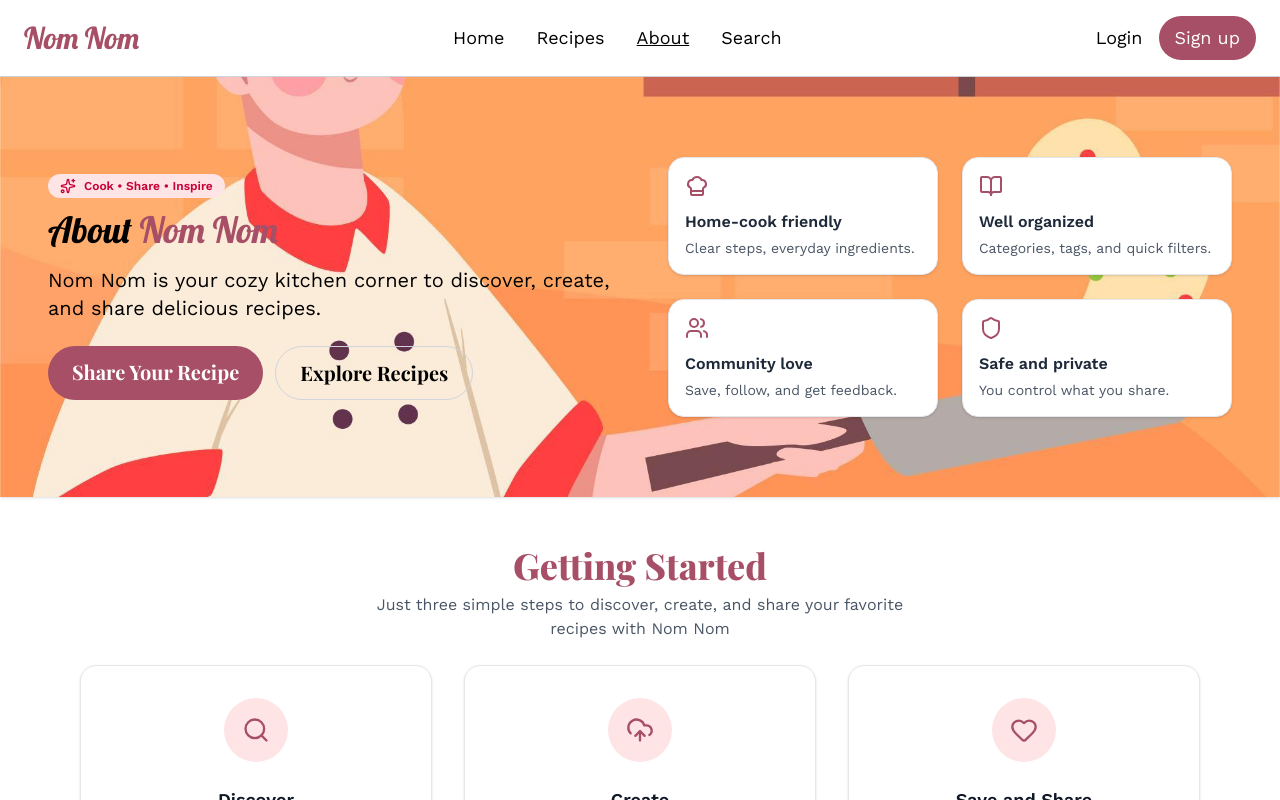
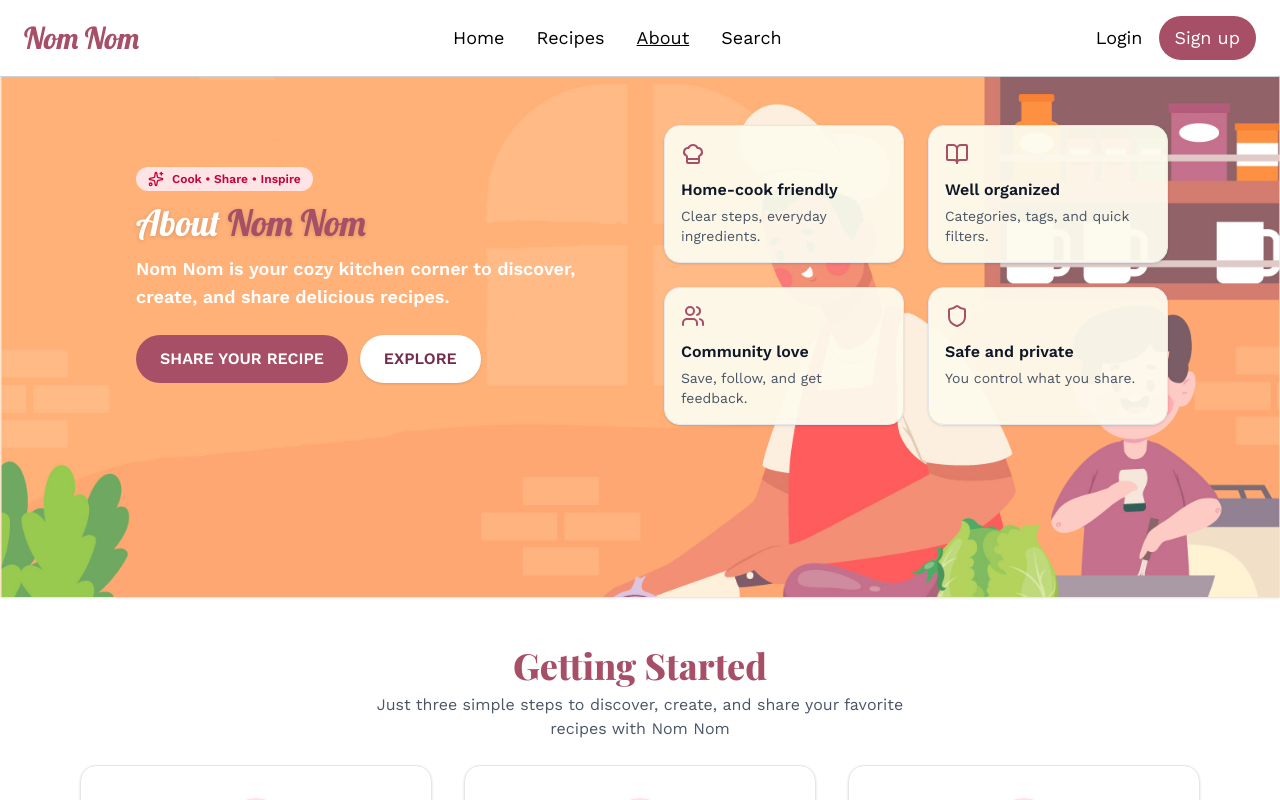
Before and after one commit to Tam-NhuBh/Food_Sharing_Frontend, a React (Vite) app: page /about in a window 1280 px wide. Shown: the top 800 px of the page. Built offline with nearby package versions, Linux system fonts and the light colour scheme; no server answers; a web font is replaced by a local one; what miragejs would draw is missing.

Commit message:
feat: edit 404 font, button font and about page

```diff
--- a/src/components/Hero/index.tsx
+++ b/src/components/Hero/index.tsx
@@ -4,55 +4,59 @@ import { features } from "../../constants";
 
 export default function Hero() {
   return (
-    <div className="relative min-w-screen grid max-w-6xl grid-cols-1 gap-10 px-6 py-20 md:grid-cols-2 md:items-center md:gap-14 md:px-10 lg:px-12">
+    <section className="relative min-h-[420px] md:min-h-[520px] overflow-hidden">
       <img
-        alt="Decor"
-        src="/cooking3.jpg"
-        className="pointer-events-none absolute inset-0 h-full w-full object-cover opacity-100"
+        src="/cooking2.JPG"
+        alt="Kitchen background"
+        className="absolute inset-0 h-full w-full object-cover object-[30%_50%] md:object-center"
       />
+        <div className="absolute inset-0 bg-white/15"></div>
 
-      <div className="z-10">
+
+      <div className="relative z-10 mx-auto grid max-w-6xl grid-cols-1 gap-8 px-6 py-12 md:grid-cols-2 md:items-center md:gap-12 md:px-10 lg:px-12">
+        <div className="max-w-xl p-5 rounded-2xl p-6">
           <div className="mb-3 inline-flex items-center gap-2 rounded-full bg-rose-100 px-3 py-1 text-rose-700">
             <Sparkles className="h-4 w-4" />
             <span className="text-xs font-semibold">Cook • Share • Inspire</span>
           </div>
-        <h1 className="text-2xl md:text-4xl font-lobster text-black mb-4">
+
+          <h1 className="mb-3 font-lobster text-3xl md:text-4xl text-white drop-shadow-sm">
             About <span className="text-primary">Nom Nom</span>
           </h1>
-        <p className="text-lg md:text-xl text-black mb-6">
+
+          <p className="mb-6 md:text-lg text-white font-semibold">
             Nom Nom is your cozy kitchen corner to discover, create, and share delicious recipes.
           </p>
+
           <div className="flex flex-wrap gap-3">
             <Link
               to="/recipes/add"
-            className="shrink-0 text-md md:text-xl bg-primary font-playfair text-white px-6 py-3 rounded-full font-bold hover:bg-[#732c4e] transition"
+              className="shrink-0 rounded-full bg-primary px-6 py-3 font-worksans uppercase text-white font-semibold hover:bg-[#732c4e] transition"
             >
               Share Your Recipe
             </Link>
-
             <Link
               to="/recipes"
-            className="shrink-0 text-md md:text-xl font-playfair text-black px-6 py-3 rounded-full border border-gray-300 font-bold hover:bg-gray-100 transition"
+              className="shrink-0 rounded-full shadow-sm px-6 py-3 font-worksans uppercase font-semibold text-[#732c4e] bg-white hover:bg-gray-100 transition"
             >
-            Explore Recipes
+              Explore
             </Link>
           </div>
         </div>
 
-      <div className="z-10">
         <div className="grid grid-cols-2 gap-4 md:gap-6">
           {features.map((f, idx) => (
             <div
               key={idx}
-              className="rounded-2xl border border-gray-200 bg-white p-4 shadow-sm hover:shadow-md transition"
+              className="rounded-2xl border border-gray-200 bg-cream/95 p-4 shadow-sm hover:shadow-md transition"
             >
               <f.icon className="h-6 w-6 text-primary" />
-              <h3 className="mt-3 font-semibold">{f.title}</h3>
+              <h3 className="mt-3 font-semibold text-gray-900">{f.title}</h3>
               <p className="mt-1 text-sm text-gray-600">{f.desc}</p>
             </div>
           ))}
         </div>
       </div>
-    </div>
+    </section>
   );
 }
--- a/src/components/Stats/index.tsx
+++ /dev/null
@@ -1,39 +0,0 @@
-import { motion } from "framer-motion";
-import { stats } from "../../constants";
-
-export default function Stats() {
-  return (
-    <div>
-      <div className="mb-6 text-center">
-        <h2 className="font-playfair font-extrabold text-primary text-3xl md:text-4xl">
-          Community
-        </h2>
-        <p className="mt-2 text-gray-600 max-w-xl mx-auto">
-          A growing community built around sharing and enjoying recipes
-        </p>
-      </div>
-
-      <div className="max-w-6xl mx-auto grid grid-cols-2 md:grid-cols-4 gap-6 text-center">
-        {stats.map((s, i) => (
-        <motion.div
-          key={i}
-          initial={{ opacity: 0, y: 20 }}
-          whileInView={{ opacity: 1, y: 0 }}
-          viewport={{ once: true, amount: 0.3 }}
-          transition={{ duration: 0.5, delay: i * 0.1 }}
-        >
-          <div
-            key={s.v}
-            className="rounded-2xl border border-gray-200 bg-white p-6 shadow-sm hover:shadow-lg hover:border-primary/40 transition"
-          >
-            <div className="font-playfair text-3xl md:text-4xl font-extrabold text-black">
-              {s.k}
-            </div>
-            <div className="mt-2 text-sm text-gray-600">{s.v}</div>
-          </div>
-          </motion.div>
-        ))}
-      </div>
-    </div>
-  );
-}
--- a/src/constants/index.ts
+++ b/src/constants/index.ts
@@ -13,12 +13,6 @@ export const steps = [
   { icon: Heart, title: "Save and Share", desc: "Favorite, rate, and tell your story." },
 ];
 
-// export const stats = [
-//   { k: "1k+", v: "Community cooks" },
-//   { k: "800+", v: "Tried and rated recipes" },
-//   { k: "95%", v: "Would cook again" },
-//   { k: "24/7", v: "Access anywhere" },
-// ];
 
 export const faqs = [
   { q: "Is Nom Nom free?", a: "Yes → browse, save, and share for free" },
--- a/src/pages/About/index.tsx
+++ b/src/pages/About/index.tsx
@@ -1,7 +1,6 @@
 import Faqs from "../../components/Faqs";
 import Hero from "../../components/Hero";
 import QuickStats from "../../components/QuickStart";
-// import Stats from "../../components/Stats";
 import Steps from "../../components/Steps";
 
 export default function About() {
@@ -22,11 +21,6 @@ export default function About() {
         <QuickStats/>
       </section>
 
-      {/* statitics */}
-      {/* <section className="shadow px-6 py-12 md:px-20">
-        <Stats/>
-      </section> */}
-
       {/* frequently asked questions */}
       <section className="px-6 py-12 md:px-20 shadow">
         <Faqs/>
--- a/src/pages/LandingPage/index.tsx
+++ b/src/pages/LandingPage/index.tsx
@@ -40,7 +40,7 @@ export default function LandingPage() {
             Find recipes you’ll love, <br /> with the ease you need.
           </p>
           <Link to="/recipes">
-            <button className="text-md md:text-xl bg-primary font-playfair text-white px-6 py-3 rounded-full font-bold hover:bg-[#732c4e] transition">
+            <button className="text-md md:text-xl bg-primary font-worksans uppercase text-white px-6 py-3 rounded-full font-semibold hover:bg-[#732c4e] transition">
               Explore
             </button>
           </Link>
@@ -82,9 +82,9 @@ export default function LandingPage() {
         <Link to="/recipes/add">
           <Button
             variant="primary"
-            className="cursor-pointer md:text-md text-sm"
+            className="cursor-pointer font-semibold uppercase md:text-md text-sm"
           >
-            SHARE YOUR RECIPE
+            Share your recipe
           </Button>
         </Link>
       </section>
--- a/src/pages/NotFound/index.tsx
+++ b/src/pages/NotFound/index.tsx
@@ -8,7 +8,7 @@ export default function NotFound() {
         <div className="rounded-full bg-rose-100 p-6 mb-6">
           <FileWarning className="h-12 w-12 text-primary" />
         </div>
-        <h1 className="font-playfair text-5xl font-extrabold select-none text-primary">
+        <h1 className="font-worksans text-5xl font-extrabold select-none text-primary">
           404
         </h1>
         <p className="mt-3 text-lg font-worksans select-none text-black">
@@ -16,9 +16,9 @@ export default function NotFound() {
         </p>
         <Link
           to="/"
-          className="mt-6 inline-block rounded-full bg-primary px-6 py-3 font-worksans font-medium text-white transition hover:bg-[#732c4e] select-none"
+          className="mt-6 uppercase font-semibold inline-block rounded-full bg-primary px-6 py-3 font-worksans font-medium text-white transition hover:bg-[#732c4e] select-none"
         >
-          Back to Home
+          Back to home
         </Link>
       </div>
     </div>
--- a/src/pages/recipes/RecipeList/index.tsx
+++ b/src/pages/recipes/RecipeList/index.tsx
@@ -62,9 +62,9 @@ export default function RecipeList() {
           <Link to="/recipes/add">
             <Button
               variant="primary"
-              className="cursor-pointer md:text-md text-sm mt-3"
+              className="cursor-pointer uppercase font-semibold md:text-md text-sm mt-3"
             >
-              SHARE YOUR RECIPE
+              Share Your Recipe
             </Button>
           </Link>
         </div>
```
Also changed, not shown: public/cooking3.jpg (deleted). Lines whose indentation alone changed are shown as unchanged.
